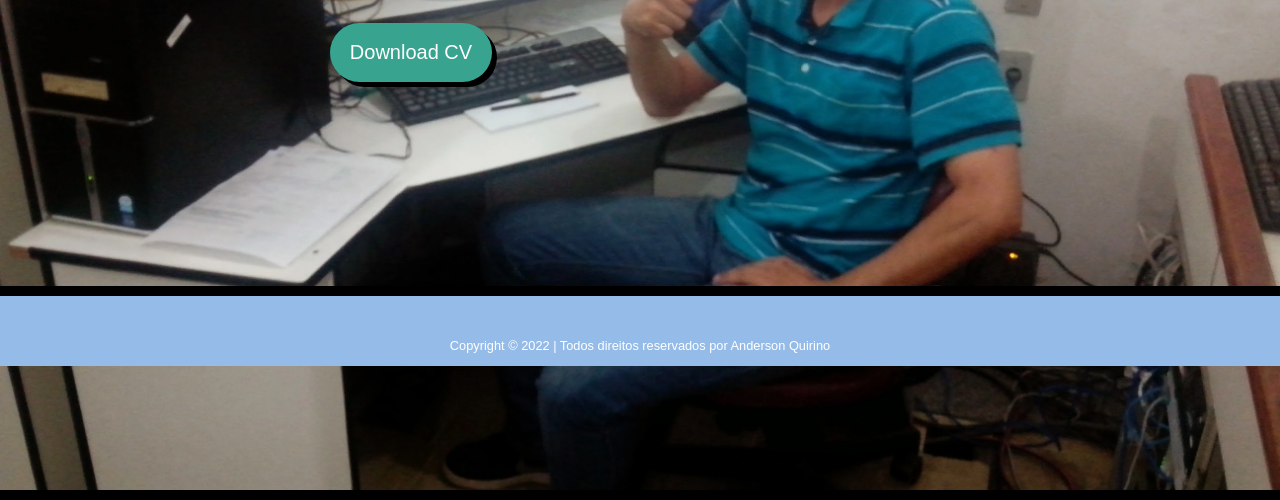
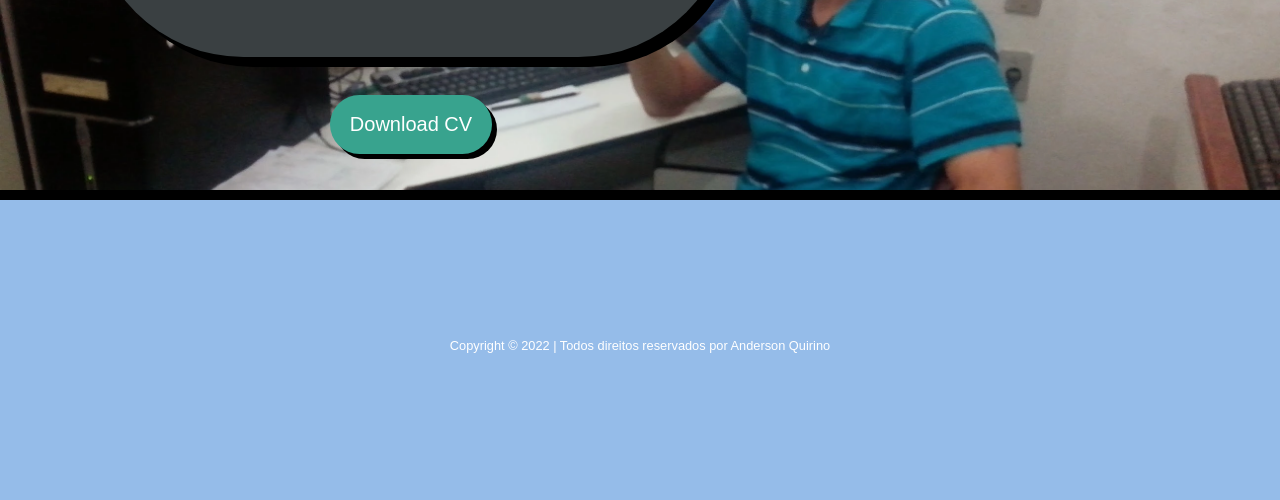
Before and after one commit to Anderson583/republica, a plain HTML site: page AndersonQuirino/index.html in a window 1280 px wide. Shown: the part 434-934 px from the top of the page. After the commit the page ends 830 px from the top, so only its background shows below. Drawn offline with Linux system fonts and the light colour scheme.

Commit message:
versão 1.1

```diff
--- a/AndersonQuirino/index.html
+++ b/AndersonQuirino/index.html
@@ -34,7 +34,7 @@
         </div>
     </section>
     <footer>
-        Copyright &copy; 2022 | Todos direitos reservados por <strong>Anderson Quirino</strong>
+        Copyright &copy; 2022 | Todos direitos reservados por Anderson Quirino
     </footer>
 
 </body>
--- a/AndersonQuirino/style.css
+++ b/AndersonQuirino/style.css
@@ -1,24 +1,7 @@
-html, body, div, span, applet, object, iframe,
-h1, h2, h3, h4, h5, h6, p, blockquote, pre,
-a, abbr, acronym, address, big, cite, code,
-del, dfn, em, img, ins, kbd, q, s, samp,
-small, strike, strong, sub, sup, tt, var,
-b, u, i, center,
-dl, dt, dd, ol, ul, li,
-fieldset, form, label, legend,
-table, caption, tbody, tfoot, thead, tr, th, td,
-article, aside, canvas, details, embed,
-figure, figcaption, footer, header, hgroup,
-menu, nav, output, ruby, section, summary,
-time, mark, audio, video {
-	margin: 0;
+
+body{
+    margin: 0;
 	padding: 0;
-	border: 0;
-	font-size: 100%;
-	font: inherit;
-	vertical-align: baseline;
-}
-body{
 	font-family: Arial, Helvetica, sans-serif;
     background-color: #95bce9;
 }
@@ -30,6 +13,12 @@ body{
 @media(max-width: 800px) {
     section{
         width: 320px;
+    }
+}
+@media(max-width: 640px) {
+    .box{
+        width: 320px;
+
     }
 }
 
@@ -74,7 +63,7 @@ body{
 .banner{
     background-image: url(./assents/eu.webp);
     background-size: 100%;
-    height: 700px;
+    height: 400px;
     background-repeat: no-repeat;
     border-bottom: 10px solid black;
     padding-bottom: 38px;
@@ -148,7 +137,7 @@ body{
 footer {
     position: absolute;
     bottom: 0;
-    border-top: 10px solid black;
+
     background-color: #95bce9;
     color: #FFF;
     font-size: 1.6vh;
```
Also changed, not shown: imagens/247890497_402651728249850_6333477939805646202_n.jpg (added).
